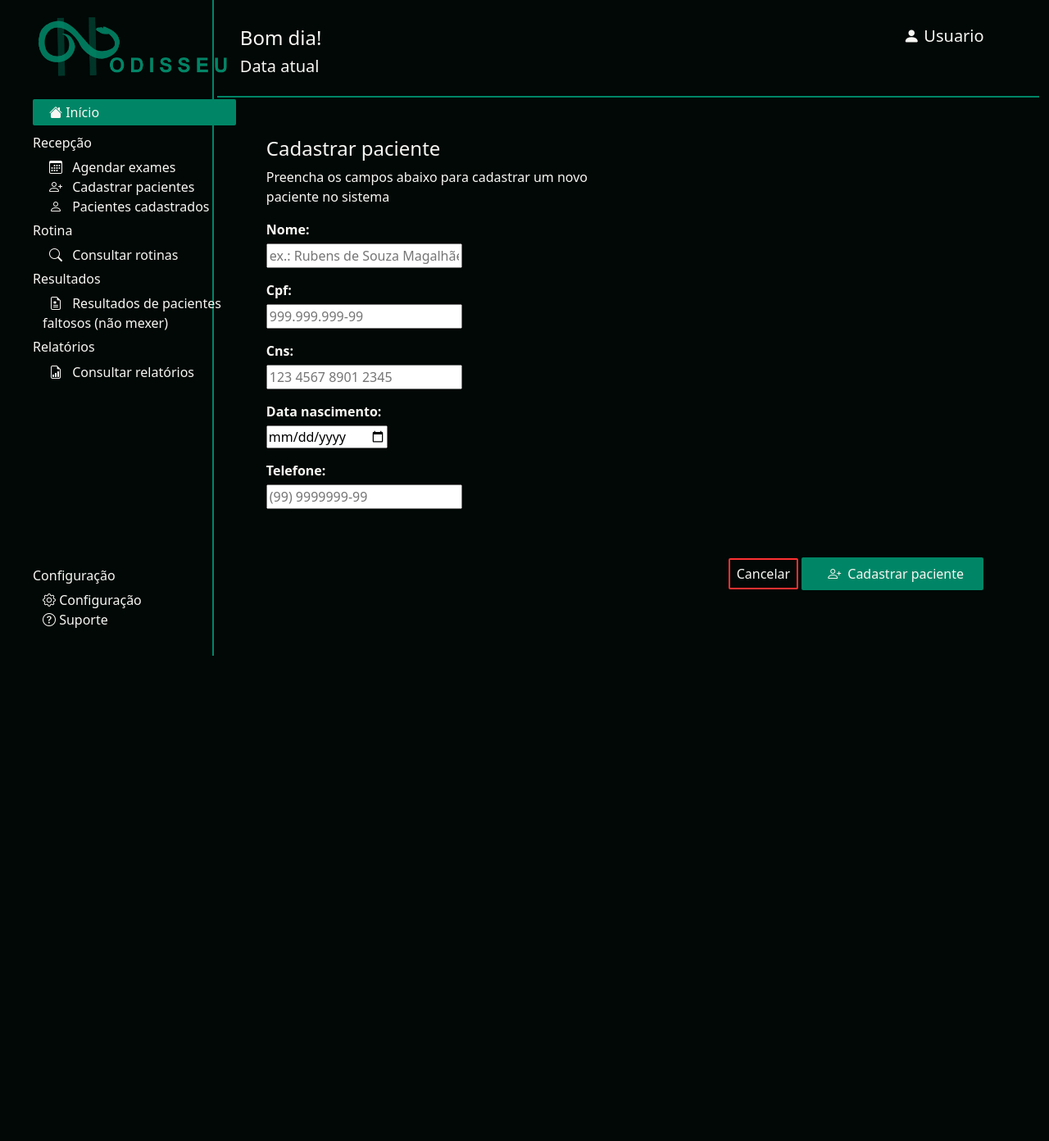
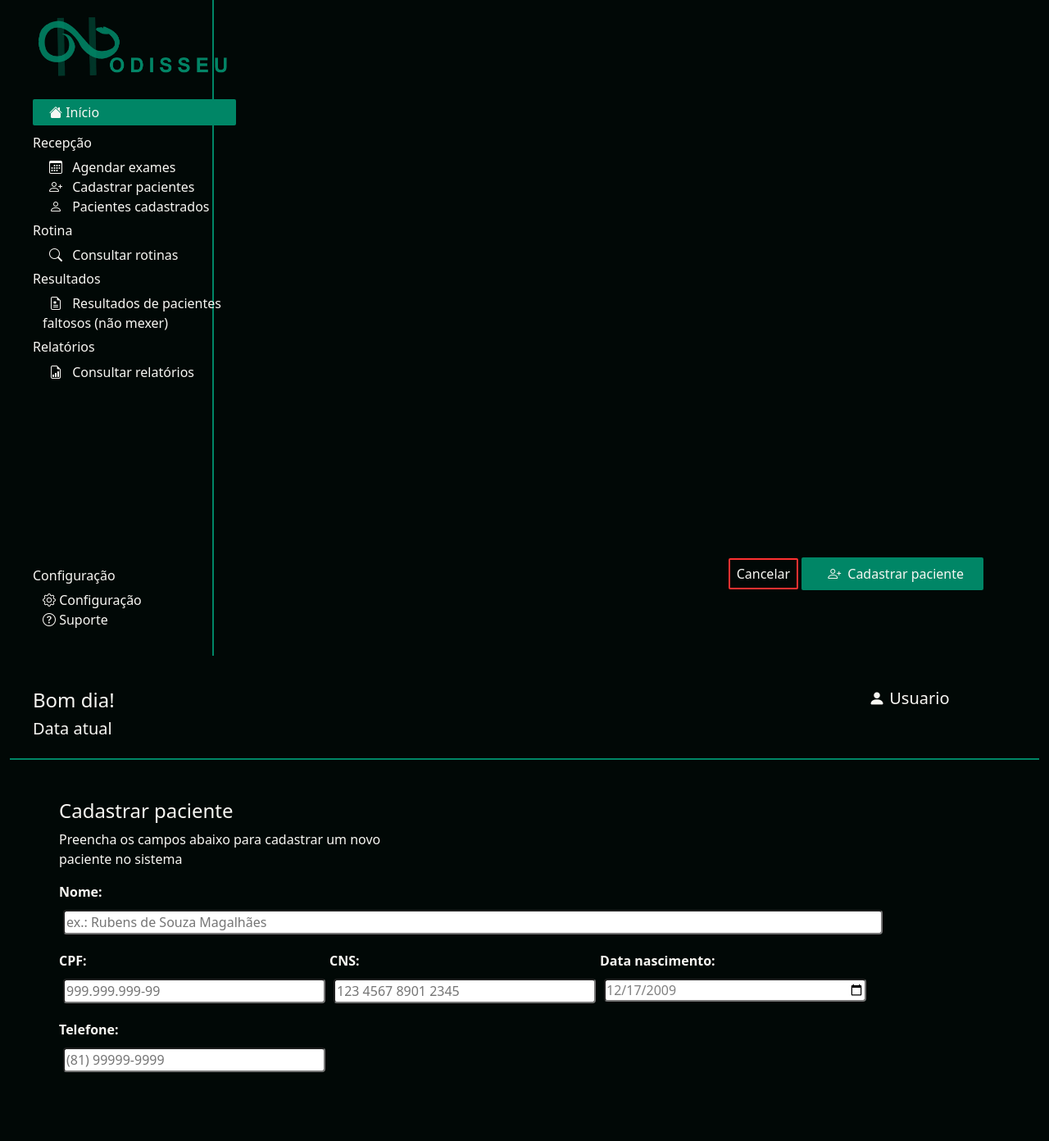
Before and after one commit to AnnaSilva-dev/Sistema-Laboratorial-Odisseu, a Django app: page /cadastrar_paciente in a window 1280 px wide. Shown: the whole page at 82% size. Before the commit the page ends 800 px from the top, so only its background shows below. Run offline with Django 5.2, Linux system fonts and the light colour scheme; some libraries are stand-ins or nearby versions.

Commit message:
forms cadastro pacientes concluida

```diff
--- a/odisseu/forms.py
+++ b/odisseu/forms.py
@@ -11,29 +11,29 @@ class PacienteForm(forms.ModelForm):
 
         widgets = {
             'nome': forms.TextInput(attrs={
-                'class': 'edit-forms',
+                'class': 'nome edit-forms',
                 'placeholder': 'ex.: Rubens de Souza Magalhães'
             }),
 
             'cpf': forms.TextInput(attrs={
-                'class': 'edit-forms',
+                'class': 'cpf edit-forms',
                 'placeholder': '999.999.999-99'
             }),
 
             'cns': forms.TextInput(attrs={
-                'class': 'edit-forms',
+                'class': 'cns edit-forms',
                 'placeholder': '123 4567 8901 2345'
             }),
 
-            'telefone': forms.NumberInput(attrs={
-                'class': 'edit-forms',
-                'placeholder': '(99) 9999999-99',
-                'type': 'int'
+            'telefone': forms.TelInput(attrs={
+                'class': 'telefone edit-forms',
+                'placeholder': '(81) 99999-9999',
             }),
 
             'data_nascimento': forms.DateInput(attrs={
-                'class': 'edit-forms',
-                'type': 'date'
+                'class': 'data_nascimento edit-forms',
+                'type': 'date',
+                'value': '2009-12-17'
             }),
         }
 
--- a/odisseu/static/odisseu/css/style.css
+++ b/odisseu/static/odisseu/css/style.css
@@ -42,7 +42,13 @@ body{
 }
 
 /* forms */
+form {
+display: flex;
+flex-wrap: wrap;
+}
+
 form p {
+    min-width: 250px;
     margin-bottom: 15px;
 }
 
@@ -58,6 +64,22 @@ form textarea:focus {
     outline: none;
     border-color: var(--verde-claro);
 }
+
+form label[for="id_cpf"], form label[for="id_cns"] {
+    text-transform: uppercase;
+}
+
+form input.edit-forms{
+    margin: 5px;
+    width: 20rem;
+    border-radius: 4px;
+    color: gray;
+}
+
+form input.nome {
+    width: 125vh;
+}
+
 
 .sucesso{
     background-color: var(--verde-claro);
```
